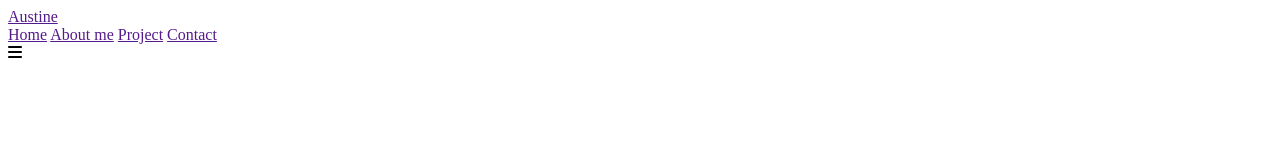
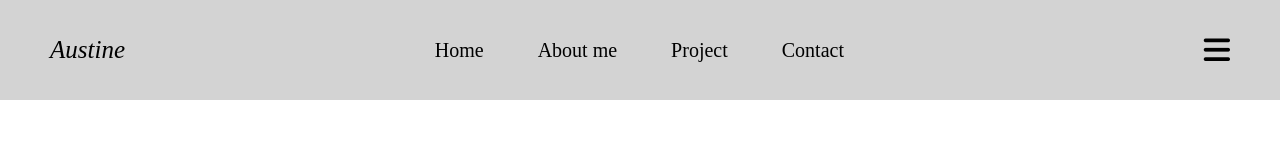
Before and after one commit to Austinecr7/Portifolio, a plain HTML site: page index.html in a window 1280 px wide. Drawn offline with Linux system fonts and the light colour scheme.

Commit message:
navbar style using css

```diff
--- a/index.html
+++ b/index.html
@@ -5,19 +5,21 @@
     <meta name="viewport" content="width=device-width, initial-scale=1.0">
     <title> Austine's Portifolio</title>
     <link rel="stylesheet" href="https://cdnjs.cloudflare.com/ajax/libs/font-awesome/6.4.0/css/all.min.css" integrity="sha512-iecdLmaskl7CVkqkXNQ/ZH/XLlvWZOJyj7Yy7tcenmpD1ypASozpmT/E0iPtmFIB46ZmdtAc9eNBvH0H/ZpiBw==" crossorigin="anonymous" referrerpolicy="no-referrer" />
+     <link rel="stylesheet" href="style.css">
 </head>
 <body>
     <header>
+
         <nav>
-        <div> <a href="">Austine</a></div>
+        <div> <a class="name">Austine</a></div>
 
         <div>
-            <a href="">Home</a>
-            <a href="">About me</a>
-            <a href="">Project</a>
-            <a href="">Contact</a>
+            <a class="links">Home</a>
+            <a class="links">About me</a>
+            <a class="links">Project</a>
+            <a class="links">Contact</a>
         </div>
-            <div><i class="fa-solid fa-bars"></i>
+            <div><i class="fa-solid fa-bars icons"></i>
         </div>
         </nav>
     </header>
--- /dev/null
+++ b/style.css
@@ -0,0 +1,31 @@
+*{
+    margin: 0;
+    padding: 0;
+}
+
+
+nav{
+    width: 100%;
+    height: 100px;
+    background-color: lightgrey;
+    display: flex;
+    justify-content: space-between;
+     align-items: center;
+
+}
+.name{
+    text-decoration: none;
+    font-size: 25px;
+    font-style: italic;
+    margin-left: 50px;
+}
+.links{
+    text-decoration: none;
+    font-size: 20px;
+    margin-right: 50px;
+
+}
+.icons{
+    margin-right: 50px;
+    font-size: 30px;
+}
```
